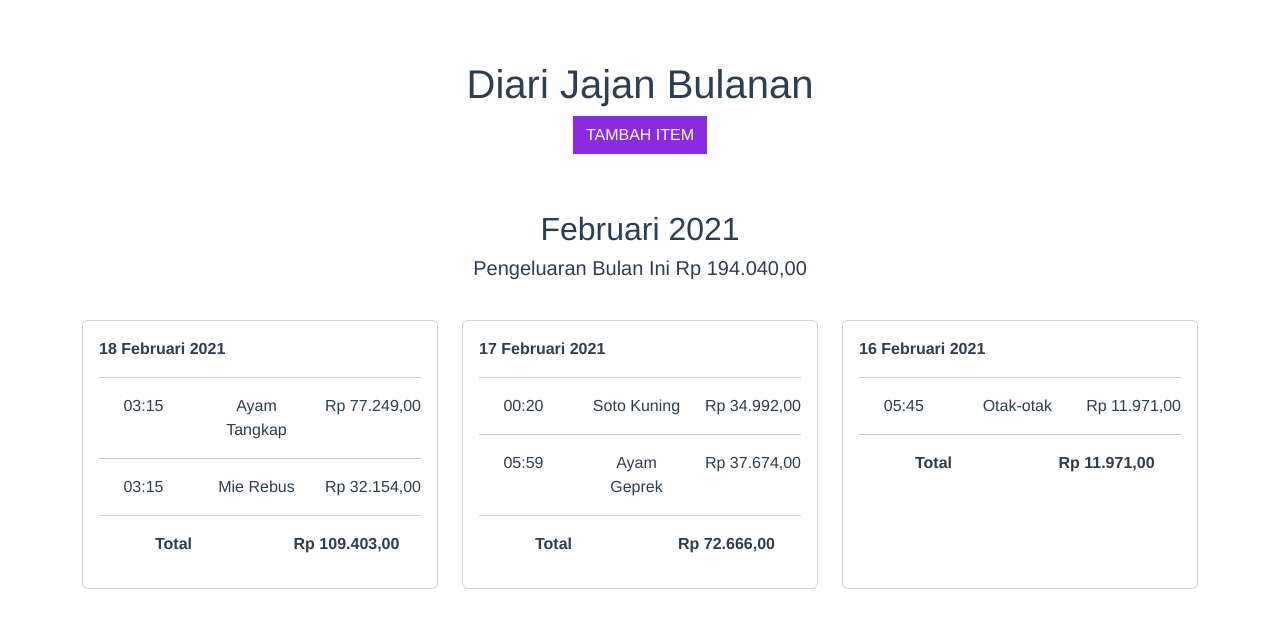
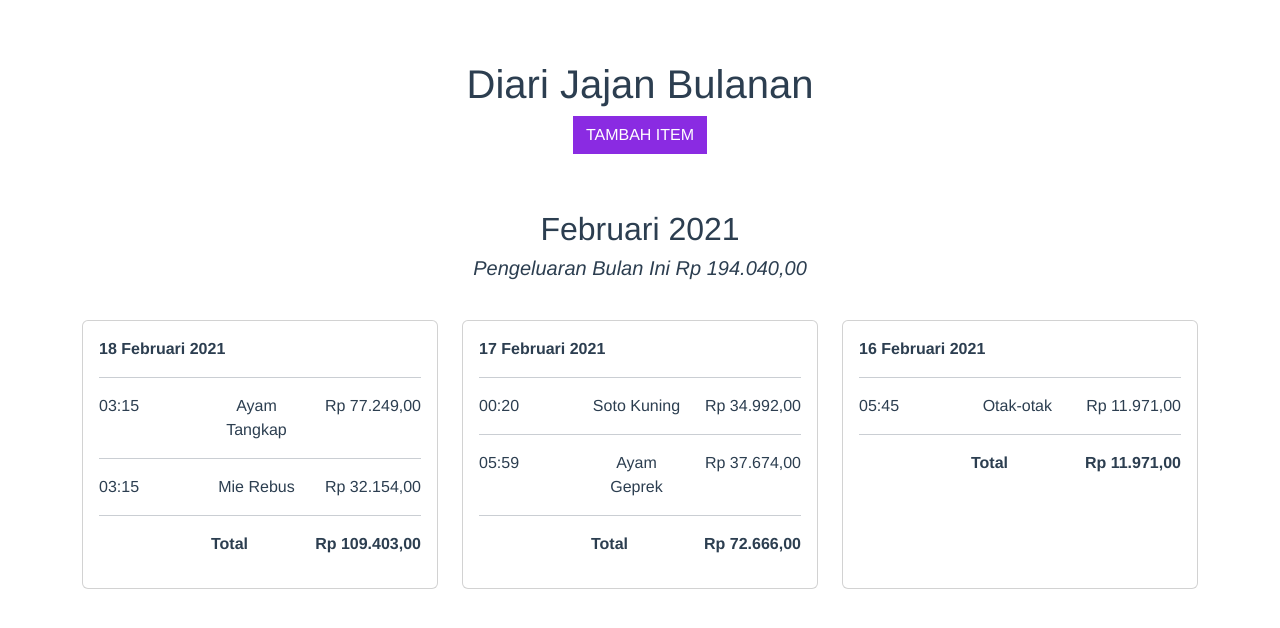
Before and after one commit to Opanpan/kompas-test, a Vue app: page / in a window 1280 px wide. Shown: the top 628 px of the page. Built offline with nearby package versions, Linux system fonts and the light colour scheme; data requests are answered from the project's data file.

Commit message:
Modify UI

```diff
--- a/src/components/CardItem.vue
+++ b/src/components/CardItem.vue
@@ -12,13 +12,13 @@
       <div class="row">
         <div v-for="(item, i) in item" :key="i">
           <div class="row">
-            <div class="col">
+            <div class="col d-flex justify-content-start">
               <p>{{ item.jam }}</p>
             </div>
-            <div class="col">
+            <div class="col d-flex justify-content-center">
               <p>{{ item.nama }}</p>
             </div>
-            <div class="col">
+            <div class="col d-flex justify-content-end">
               <p>{{ formatToRupiah(item.pengeluaran) }}</p>
             </div>
           </div>
@@ -27,10 +27,10 @@
       </div>
 
       <div class="row">
-        <div class="col">
+        <div class="col d-flex justify-content-end">
           <p class="fw-bold">Total</p>
         </div>
-        <div class="col">
+        <div class="col d-flex justify-content-end">
           <p class="fw-bold">{{ formatToRupiah(calculateTotal) }}</p>
         </div>
       </div>
--- a/src/components/ContainerItems.vue
+++ b/src/components/ContainerItems.vue
@@ -4,7 +4,7 @@
       <h2>{{ item }}</h2>
     </div>
     <div class="col-12">
-      <h5>
+      <h5 class="fst-italic">
         Pengeluaran Bulan Ini
         {{ formatToRupiah(calculateTotal(filterItems)) }}
       </h5>
```
